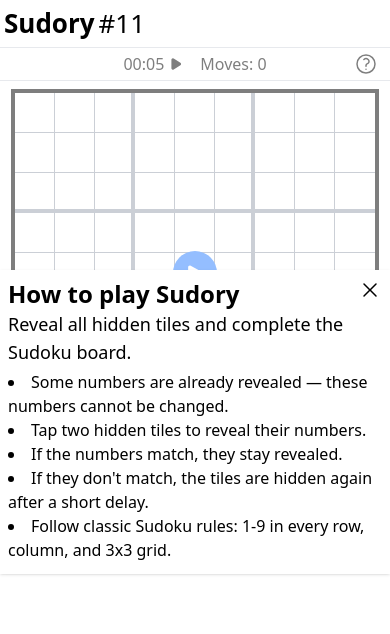
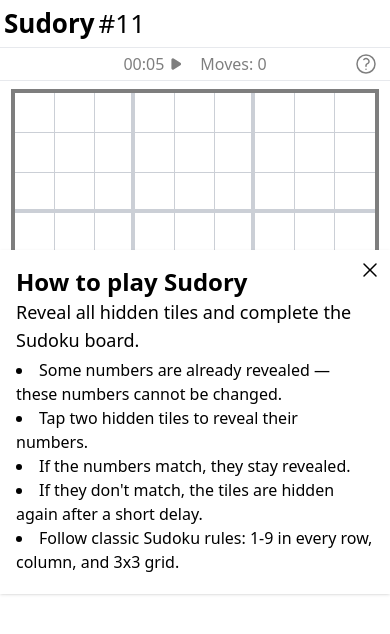
Before and after one commit to Ryan-Vakhshoori/sudory, a Next.js app: page / in a window 390 px wide. Both pictures are taken after a click on the button 366 px from the left and 64 px from the top of the page. Shown: the top 634 px of the page. Built offline with nearby package versions, Linux system fonts and the light colour scheme.

Commit message:
Increase padding on popup for phone

```diff
--- a/src/app/components/Popup.tsx
+++ b/src/app/components/Popup.tsx
@@ -14,7 +14,7 @@ export default function Popup({
     >
       {/* Popup content */}
       <div
-        className="relative bg-white p-2 sm:p-8 shadow-sm sm:shadow-md"
+        className="relative bg-white p-4 sm:p-8 shadow-sm sm:shadow-md"
         onClick={(e) => e.stopPropagation()} // Prevent closing when clicking inside the popup
       >
         {/* Close button */}
```
